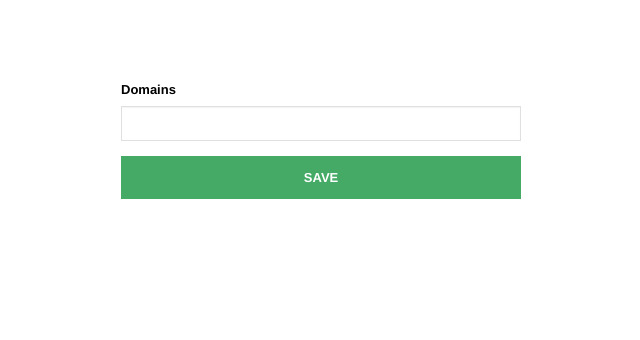
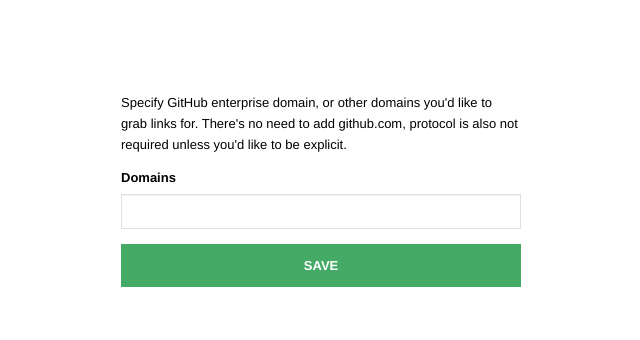
Before and after one commit to muan/github-gmail, a browser extension: page src/options/index.html in a window 1280 px wide. Shown: the whole page, without its empty margins (319-959 px from the left). Drawn offline with Linux system fonts and the light colour scheme.

Commit message:
Add help text

```diff
--- a/src/options/index.html
+++ b/src/options/index.html
@@ -9,7 +9,7 @@
 <body>
 
   <div class="wrapper">
-
+    <p>Specify GitHub enterprise domain, or other domains you'd like to grab links for. There's no need to add github.com, protocol is also not required unless you'd like to be explicit.</p>
     <div id="options"></div>
 
     <div id="status"></div>
```
